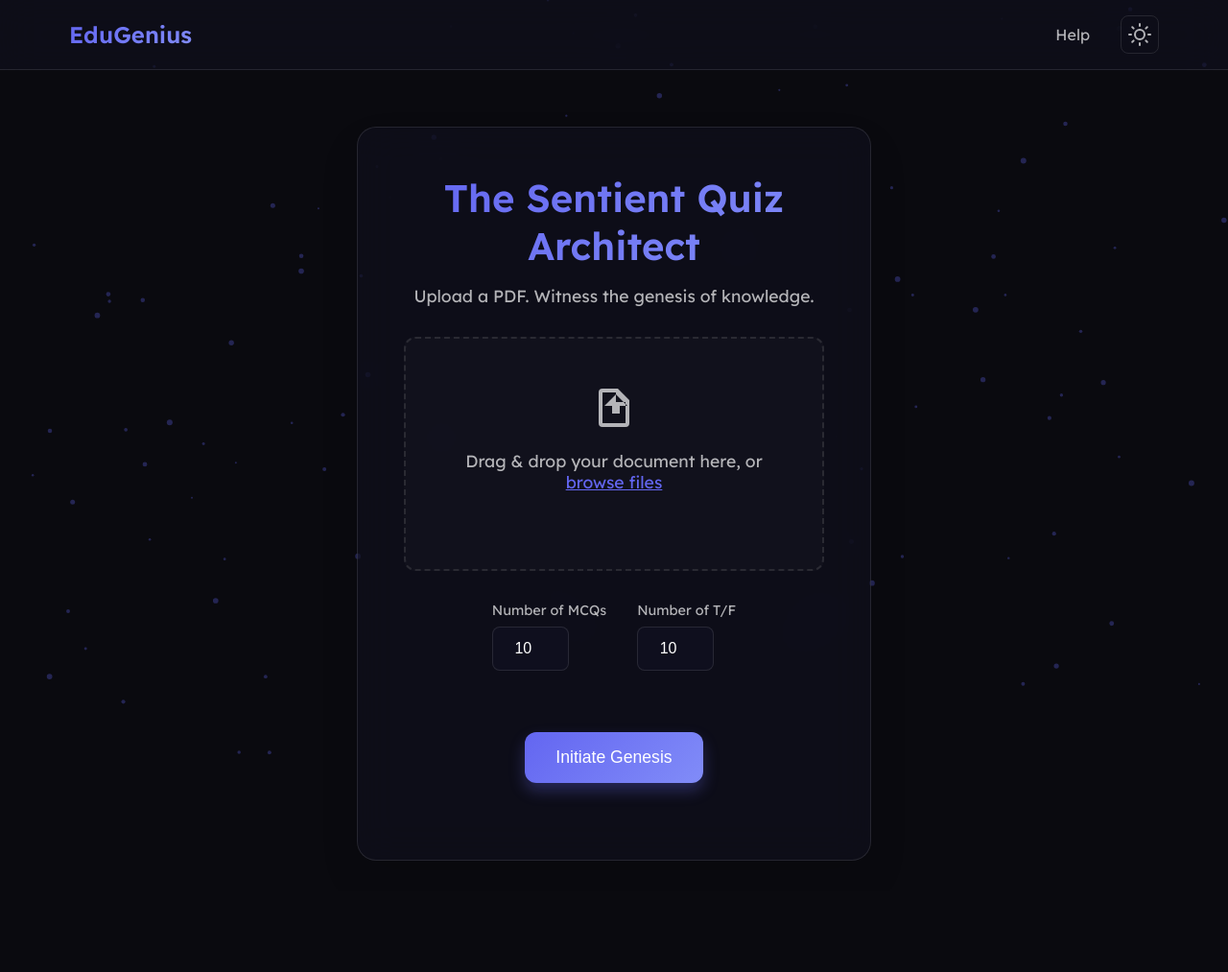
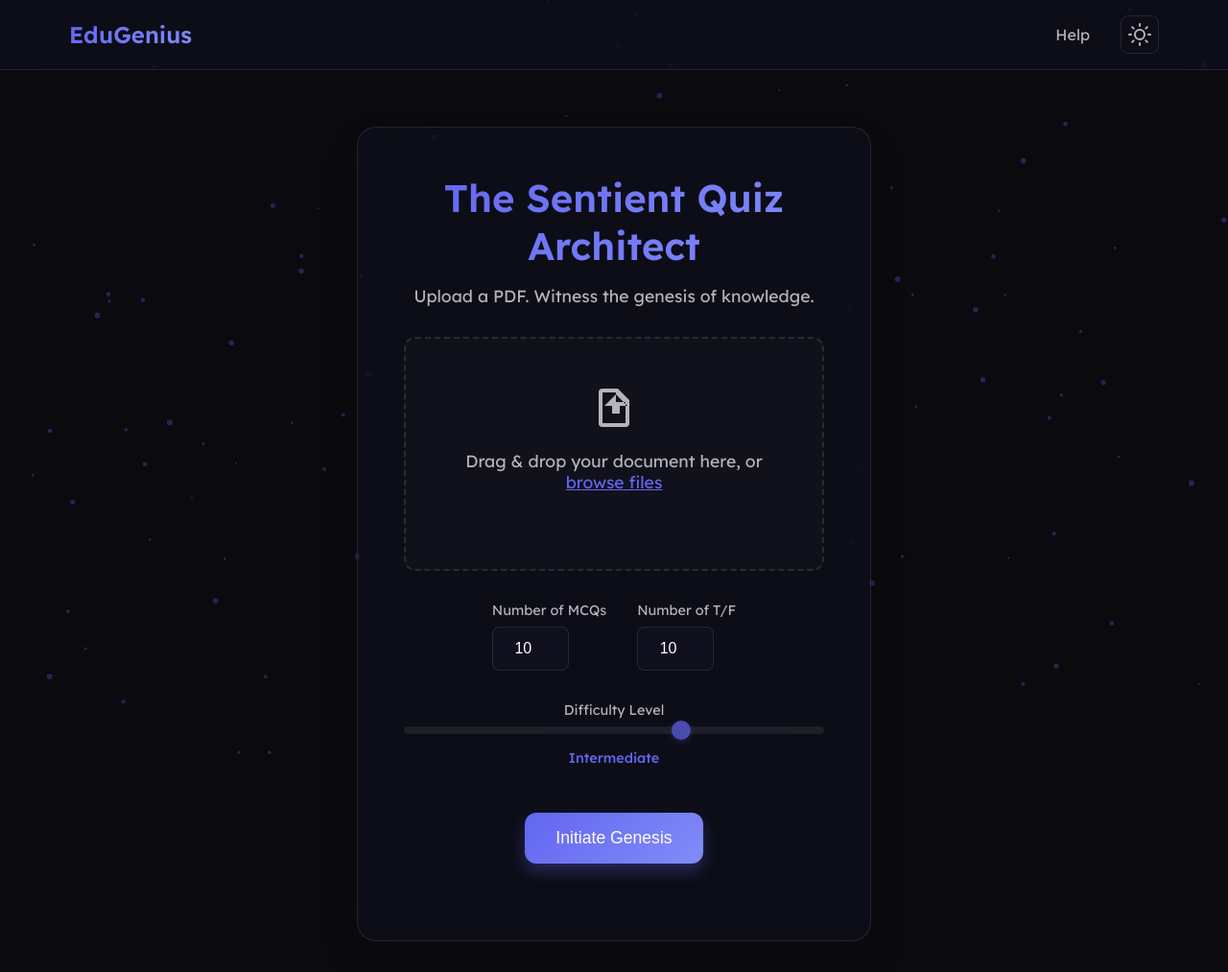
Before and after one commit to PranavJa1n/EduGenius, a Flask app: page / in a window 1280 px wide. Shown: the whole page at 96% size. Before the commit the page ends 897 px from the top, so only its background shows below. Run offline with Flask 3, Linux system fonts and the light colour scheme.

Commit message:
added a hardness slider

```diff
--- a/app.py
+++ b/app.py
@@ -35,6 +35,7 @@ def upload_file():
         # Get user-defined limits
         mcq_limit = int(request.form.get('mcq_limit', 10))
         tf_limit = int(request.form.get('tf_limit', 10))
+        hardness = request.form.get('hardness', 'intermediate')
 
         # Save uploaded file
         filename = file.filename
@@ -43,7 +44,7 @@ def upload_file():
 
         try:
             # Process the PDF and generate questions
-            process_pdf_and_generate_questions(filepath, mcq_limit, tf_limit)
+            process_pdf_and_generate_questions(filepath, mcq_limit, tf_limit, hardness)
 
             # Convert PDFs to base64 for embedding
             question_pdf_base64 = pdf_to_base64('generated/question.pdf')
@@ -61,12 +62,12 @@ def upload_file():
     else:
         return render_template('index.html', error="Please upload a valid PDF file")
 
-def process_pdf_and_generate_questions(filepath, mcq_limit, tf_limit):
+def process_pdf_and_generate_questions(filepath, mcq_limit, tf_limit, hardness):
     # Extract text from PDF
     with pymupdf.open(filepath) as doc:
         content = chr(12).join([page.get_text() for page in doc])
 
-    content += f"\nNumber of MCQ = {mcq_limit}\nNumber of True/False = {tf_limit}"
+    content += f"\nNumber of MCQ = {mcq_limit}\nNumber of True/False = {tf_limit}\nhardness = {hardness}"
 
     # Generate questions using OpenAI
     client = OpenAI(api_key=os.getenv("api"), base_url="https://api.perplexity.ai")
--- a/templates/index.html
+++ b/templates/index.html
@@ -246,6 +246,83 @@
             box-shadow: 0 0 0 3px rgba(99, 102, 241, 0.1);
         }
 
+        .option-group select {
+            padding: 0.8rem;
+            border: 1px solid var(--border-color);
+            border-radius: 8px;
+            background: var(--glass-bg);
+            color: var(--text-primary);
+            text-align: center;
+            font-size: 1rem;
+            width: 120px;
+        }
+
+        .option-group select:focus {
+            outline: none;
+            border-color: var(--accent-color);
+            box-shadow: 0 0 0 3px rgba(99, 102, 241, 0.1);
+        }
+
+        /* Range Slider Styles */
+        .range-slider-container {
+            display: flex;
+            flex-direction: column;
+            gap: 0.5rem;
+            margin: 1rem 0;
+            width: 100%;
+        }
+
+        .range-slider-container label {
+            font-size: 0.9rem;
+            color: var(--text-secondary);
+            text-align: center;
+        }
+
+        .range-slider {
+            -webkit-appearance: none;
+            appearance: none;
+            width: 100%;
+            height: 8px;
+            border-radius: 4px;
+            background: var(--border-color);
+            outline: none;
+            opacity: 0.7;
+            transition: opacity 0.2s;
+        }
+
+        .range-slider:hover {
+            opacity: 1;
+        }
+
+        .range-slider::-webkit-slider-thumb {
+            -webkit-appearance: none;
+            appearance: none;
+            width: 20px;
+            height: 20px;
+            border-radius: 50%;
+            background: var(--accent-color);
+            cursor: pointer;
+            box-shadow: 0 2px 6px rgba(99, 102, 241, 0.3);
+        }
+
+        .range-slider::-moz-range-thumb {
+            width: 20px;
+            height: 20px;
+            border-radius: 50%;
+            background: var(--accent-color);
+            cursor: pointer;
+            border: none;
+            box-shadow: 0 2px 6px rgba(99, 102, 241, 0.3);
+        }
+
+        .range-value {
+            text-align: center;
+            font-size: 0.9rem;
+            color: var(--accent-color);
+            font-weight: 500;
+            margin-top: 0.5rem;
+        }
+
         /* 3D Button */
         .btn-3d {
             background: linear-gradient(135deg, var(--accent-color), var(--primary-glow));
@@ -416,6 +493,13 @@
                                 </div>
                             </div>
 
+                            <!-- Difficulty Range Slider -->
+                            <div class="range-slider-container">
+                                <label for="hardness">Difficulty Level</label>
+                                <input type="range" id="hardness" name="hardness" class="range-slider" min="1" max="4" value="3" required>
+                                <div class="range-value" id="hardness-value">Intermediate</div>
+                            </div>
+
                             <button type="submit" class="btn-3d" id="generate-btn">
                                 <span class="btn-text">Initiate Genesis</span>
                             </button>
@@ -490,12 +574,44 @@
                 dropZone.style.background = 'rgba(255, 255, 255, 0.02)';
             });
 
+            // Range slider functionality
+            const hardnessSlider = document.getElementById('hardness');
+            const hardnessValue = document.getElementById('hardness-value');
+
+            const difficultyLevels = {
+                1: 'Easy',
+                2: 'Low-Intermediate',
+                3: 'Intermediate',
+                4: 'Hard'
+            };
+
+            const difficultyValues = {
+                1: 'easy',
+                2: 'low-intermediate',
+                3: 'intermediate',
+                4: 'hard'
+            };
+
+            function updateHardnessValue() {
+                const value = parseInt(hardnessSlider.value);
+                hardnessValue.textContent = difficultyLevels[value];
+                // Update the hidden input with the string value
+                hardnessSlider.setAttribute('data-value', difficultyValues[value]);
+            }
+
+            hardnessSlider.addEventListener('input', updateHardnessValue);
+            updateHardnessValue(); // Initialize the display
+
             // Form submission loading state
             form.addEventListener('submit', () => {
                 const submitBtn = document.getElementById('generate-btn');
                 submitBtn.classList.add('loading');
                 submitBtn.querySelector('.btn-text').textContent = 'Processing...';
                 document.body.classList.add('loading');
+
+                // Set the actual value to be sent to the server
+                const hardnessValue = hardnessSlider.getAttribute('data-value');
+                hardnessSlider.value = hardnessValue;
             });
 
             // 3D Panel tilt effect
```
